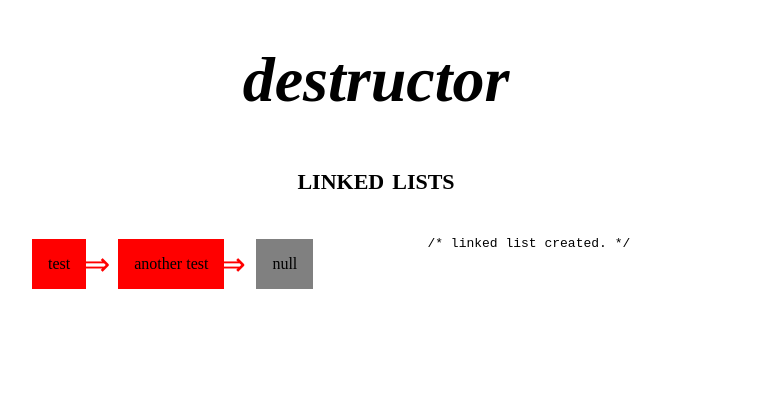
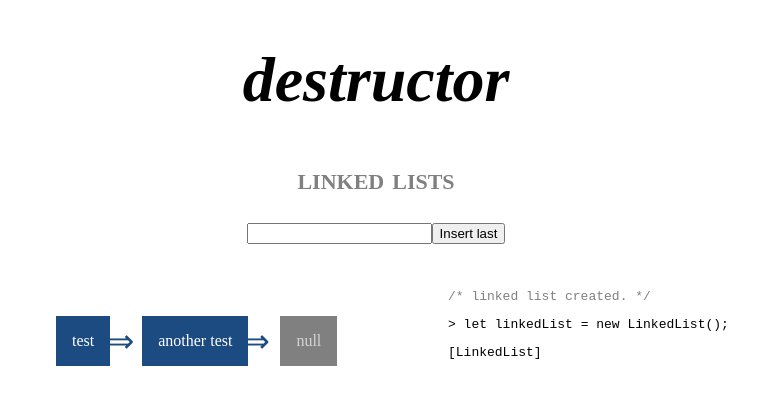
Before and after one commit to andre-kw/destructor, a React (Create React App) app: page / in a window 1280 px wide. Shown: the top 404 px of the page, without its empty margins (264-1021 px from the left). Built offline with nearby package versions, Linux system fonts and the light colour scheme.

Commit message:
basics of linked list page finished

```diff
--- a/src/components/App.css
+++ b/src/components/App.css
@@ -14,6 +14,7 @@ h1 {
 h2 {
   font-variant: small-caps;
   font-size: 2em;
+  color: gray;
 }
 
 #root {
@@ -26,6 +27,33 @@ h2 {
   text-align: center;
 }
 
+.ds-controls {
+  margin: 0 0 2em;
+  text-align: center;
+}
+
 .ds-render {
+  width: 100%;
   display: flex;
+  justify-content: center;
 }
+
+.ds-diagram {
+  display: flex;
+  padding: 1.5em;
+  flex: 4;
+  flex-wrap: wrap;
+  align-items: center;
+}
+
+.ds-console {
+  flex: 3;
+}
+
+
+.line-comment { color: gray }
+
+.line-input:before {
+  display: "inline";
+  content: "> ";
+}
--- a/src/routes/LinkedListPage.css
+++ b/src/routes/LinkedListPage.css
@@ -1,23 +1,11 @@
-.ds-render {
-  width: 100%;
-  justify-content: center;
-}
-
-.ds-diagram {
-  display: flex;
-  flex: 4;
-}
-
-.ds-console {
-  flex: 3;
-}
-
 .render-ll-item {
   margin: 1em;
   padding: 1em;
   max-width: 5em;
   position: relative;
-  background-color: red;
+  background-color: #1c4b82;
+  color: #fff;
+  cursor: pointer;
 }
 
 .render-ll-item:after {
@@ -27,10 +15,11 @@
   bottom: 6px;
   left: 95%;
   font-size: 2em;
-  color: red;
+  color: #1c4b82;
 }
 
 .render-ll-item.render-null {
+  color: lightgray;
   background-color: gray;
 }
 
--- a/src/routes/LinkedListPage.js
+++ b/src/routes/LinkedListPage.js
@@ -8,7 +8,7 @@ function LinkedListItem(props) {
   className += (! props.node) ? 'render-null' : '';
 
   return (
-    <div className={className}>{text}</div>
+    <div className={className} onClick={() => props.showDetails(props.node)}>{text}</div>
   );
 }
 
@@ -22,8 +22,38 @@ export default class LinkedListPage extends Component {
 
     this.state = {
       ds: [dsSLL1],
-      console: ['/* linked list created. */'],
+      console: [
+        {text:'/* linked list created. */', type:'comment'},
+        {text:'let linkedList = new LinkedList();', type:'input'},
+        {text:'[LinkedList]', type:'output'},
+      ],
+      inputValue: '',
     };
+
+    this.addNode = this.addNode.bind(this);
+    this.showDetails = this.showDetails.bind(this);
+  }
+
+  setVar(e) {
+    if(e.target.name === 'value') {
+      this.setState({inputValue: e.target.value});
+    }
+  }
+
+  addNode(e) {
+    e.preventDefault();
+
+    this.state.ds[0].insertLast(this.state.inputValue);
+    // TODO: give more detailed output
+    this.state.console.push({text:`linkedList.insertLast('${this.state.inputValue}')`, type:'input'});
+    this.setState({ds: this.state.ds}); // re-render
+  }
+
+  showDetails(node) {
+    // TODO: make this more readable by only printing relevant info
+    // TODO: consider making console lines clickable to highlight nodes
+    this.state.console.push({text:`node: ${JSON.stringify(node)}`, type:'output'});
+    this.setState({inputValue: ''});
   }
 
   renderLinkedList() {
@@ -33,11 +63,11 @@ export default class LinkedListPage extends Component {
     if(! n) return null;
 
     while(n) {
-      jsx.push(<LinkedListItem key={n.value} node={n} />);
+      jsx.push(<LinkedListItem showDetails={this.showDetails} key={Math.random()} node={n} />);
       n = n.next;
     }
 
-    jsx.push(<LinkedListItem key='null-item' />);
+    jsx.push(<LinkedListItem showDetails={this.showDetails} key='null-item' />);
 
     return jsx;
   }
@@ -45,15 +75,16 @@ export default class LinkedListPage extends Component {
   renderConsole() {
     let jsx = [];
 
-    this.state.console.forEach(line => {
-      jsx.push(<p>{line}</p>);
+    this.state.console.forEach((line, index) => {
+      let className = 'line-' + line.type;
+
+      jsx.push(<p className={className} key={index}>{line.text}</p>);
     });
 
     return jsx;
   }
 
   render() {
-    console.log(this.state.ds[0]);
     return (
       <main>
         <section className="ds-select">
@@ -61,6 +92,10 @@ export default class LinkedListPage extends Component {
         </section>
 
         <section className="ds-controls">
+          <form onSubmit={(e) => this.addNode(e)}>
+            <input type="text" name="value" onKeyUp={(e) => this.setVar(e)} autoComplete="off"></input>
+            <button type="button" onClick={this.addNode}>Insert last</button>
+          </form>
         </section>
 
         <section className="ds-render">
```
